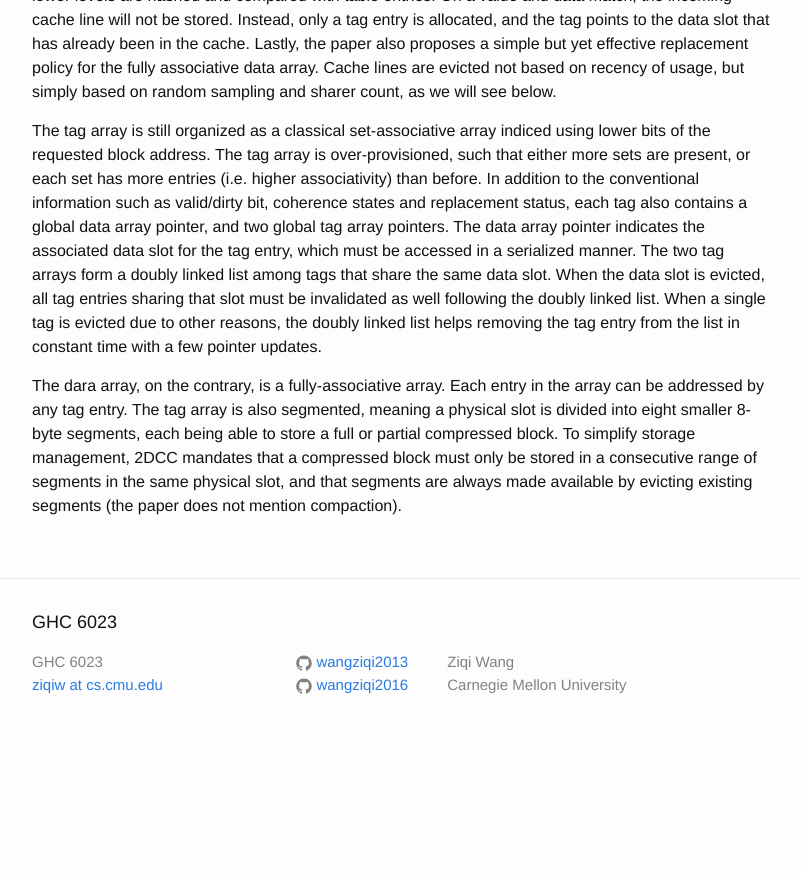
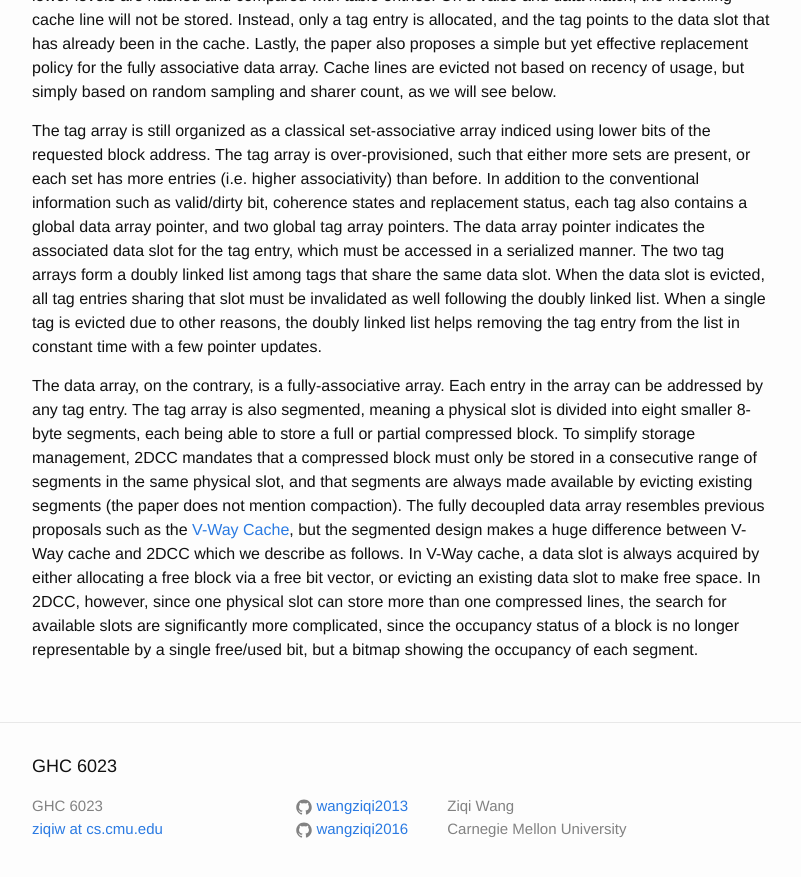
Before and after one commit to wangziqi2013/wangziqi2013.github.io, a Jekyll site: the page built from _posts/2020-07-22-2dcc.markdown, in a window 1280 px wide and 900 px high, scrolled down 883 px. Shown: the top 877 px of the window, without its empty margins (238-1039 px from the left). Built offline with Jekyll 4.4.1, drawn with Linux system fonts in a browser that asks for light colours; before the commit the page ends 1639 px from its top, so only the background shows below that.

Commit message:
Adding V-Way cache

```diff
--- a/_posts/2020-07-22-2dcc.markdown
+++ b/_posts/2020-07-22-2dcc.markdown
@@ -43,8 +43,14 @@ evicted, all tag entries sharing that slot must be invalidated as well following
 single tag is evicted due to other reasons, the doubly linked list helps removing the tag entry from the list in constant
 time with a few pointer updates.
 
-The dara array, on the contrary, is a fully-associative array. Each entry in the array can be addressed by any tag entry.
+The data array, on the contrary, is a fully-associative array. Each entry in the array can be addressed by any tag entry.
 The tag array is also segmented, meaning a physical slot is divided into eight smaller 8-byte segments, each being able
 to store a full or partial compressed block. To simplify storage management, 2DCC mandates that a compressed block must
 only be stored in a consecutive range of segments in the same physical slot, and that segments are always made available
 by evicting existing segments (the paper does not mention compaction).
+The fully decoupled data array resembles previous proposals such as the [V-Way Cache]({%post_url 2020-05-27-vway-cache%}),
+but the segmented design makes a huge difference between V-Way cache and 2DCC which we describe as follows. In V-Way cache,
+a data slot is always acquired by either allocating a free block via a free bit vector, or evicting an existing data
+slot to make free space. In 2DCC, however, since one physical slot can store more than one compressed lines, the search
+for available slots are significantly more complicated, since the occupancy status of a block is no longer representable
+by a single free/used bit, but a bitmap showing the occupancy of each segment.
```
